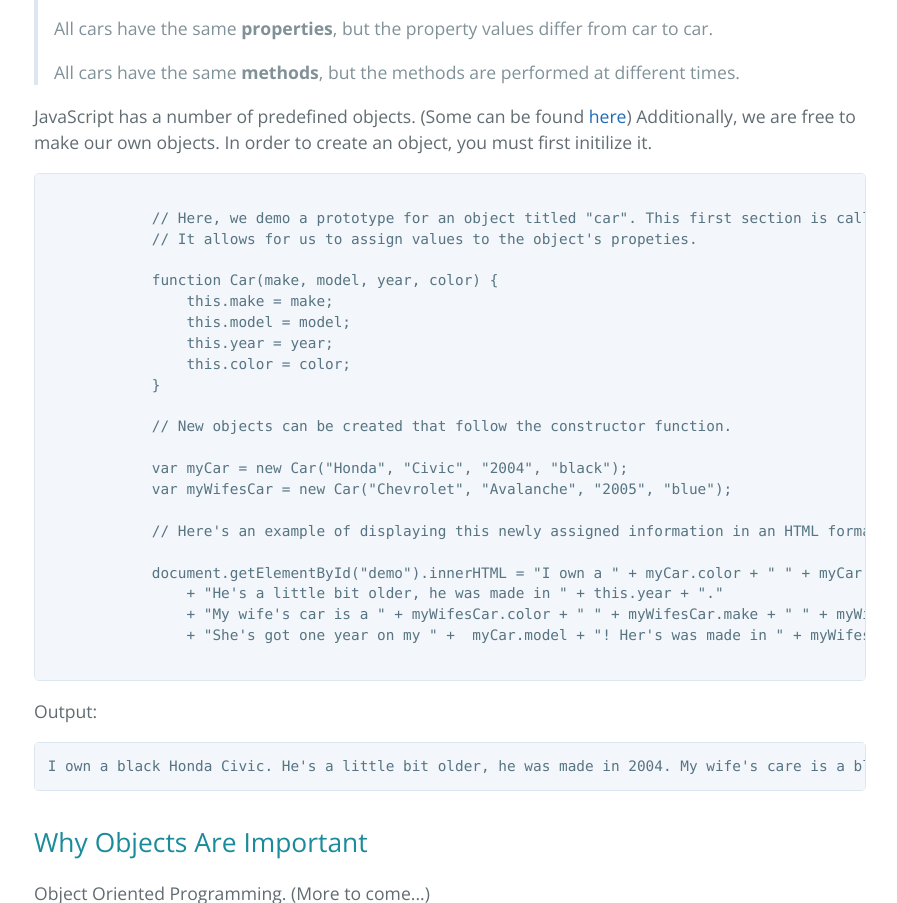
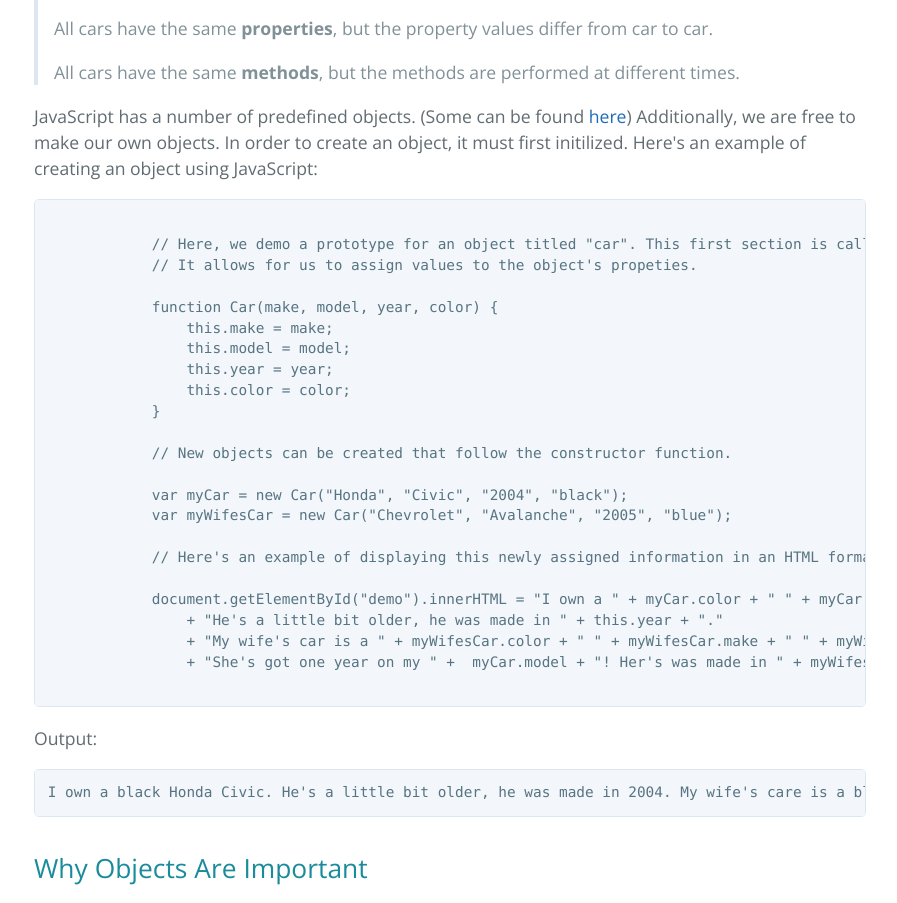
Before and after one commit to Ahuire-Ricardo/reed-jacob.github.io, a plain HTML site: page gh-pages/js-objects.html in a window 1280 px wide. Shown: the part 883-1786 px from the top of the page, without its empty margins (190-1087 px from the left). Drawn offline with nearby package versions, Linux system fonts and the light colour scheme.

Commit message:
Changed some wording. Will work on later.

```diff
--- a/gh-pages/js-objects.html
+++ b/gh-pages/js-objects.html
@@ -79,7 +79,7 @@
               <p>All cars have the same <strong>methods</strong>, but the methods are performed at different times.</p>
         </blockquote>
 
-        <p>JavaScript has a number of predefined objects. (Some can be found <a href="http://www.devx.com/projectcool/Article/19993">here</a>) Additionally, we are free to make our own objects. In order to create an object, you must first initilize it.
+        <p>JavaScript has a number of predefined objects. (Some can be found <a href="http://www.devx.com/projectcool/Article/19993">here</a>) Additionally, we are free to make our own objects. In order to create an object, it must first initilized. Here's an example of creating an object using JavaScript:
 
           <pre><code data-language="javascript">
             // Here, we demo a prototype for an object titled "car". This first section is called a "constructor function".
```
